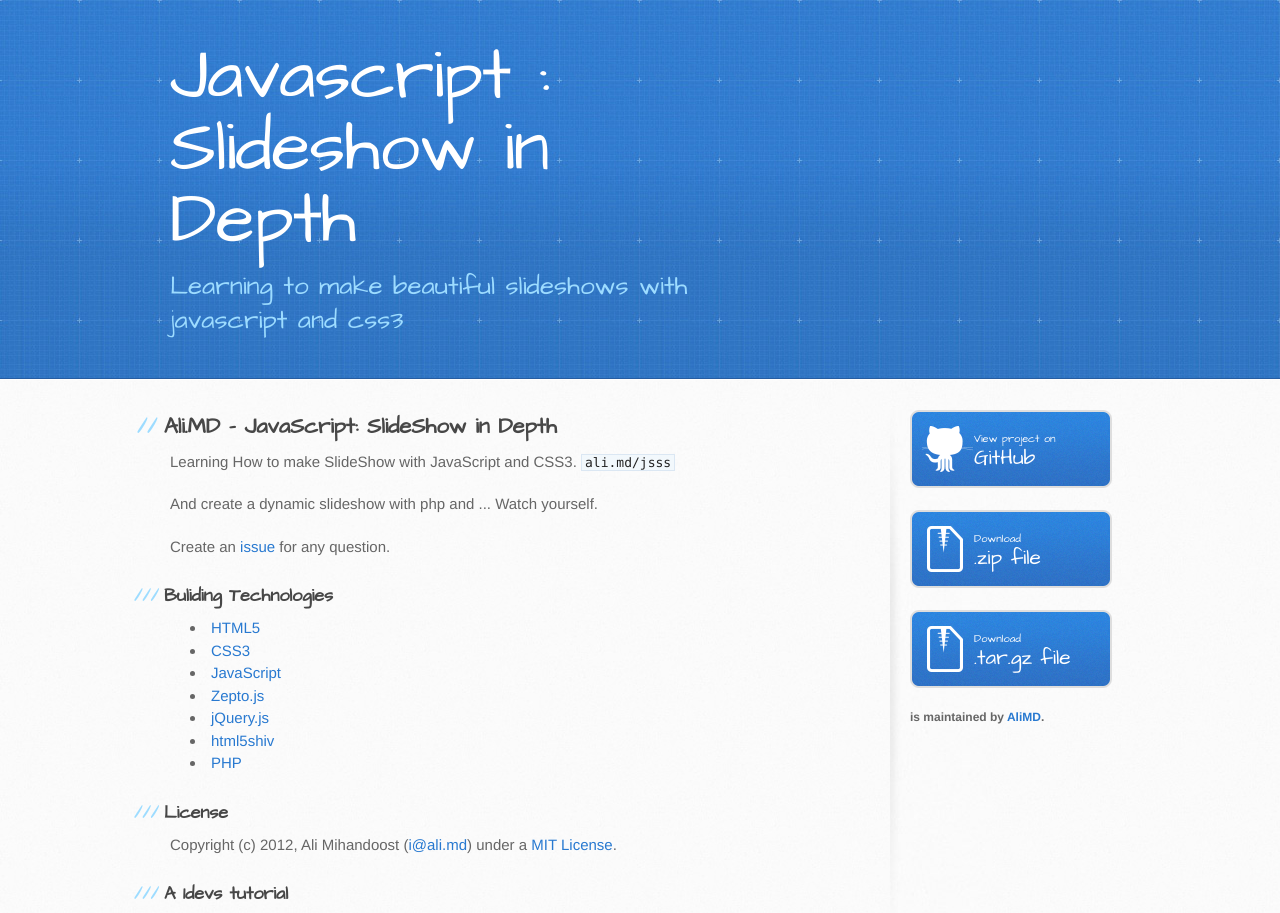
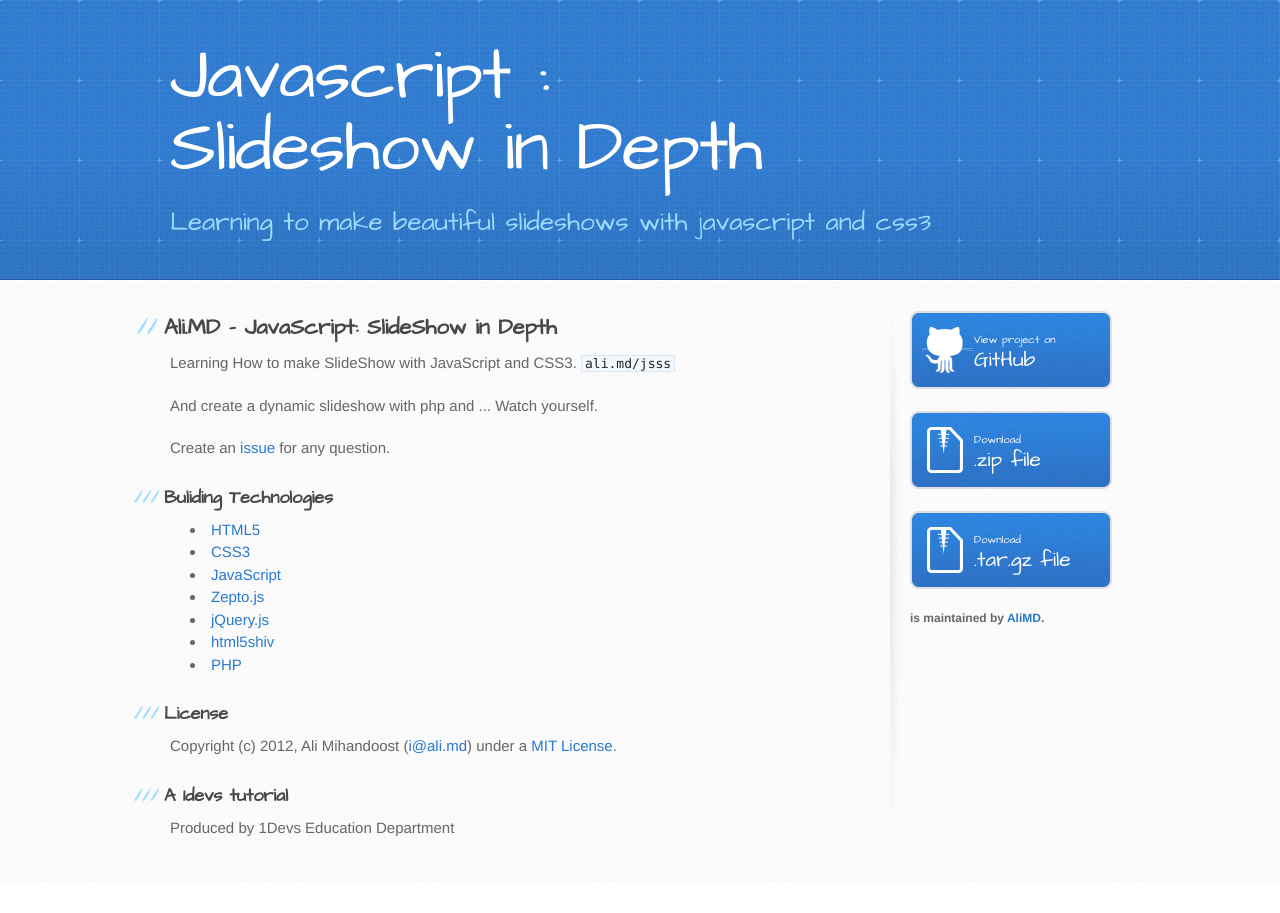
Before and after one commit to AliMD/JavaScript-SlideShow-in-Depth, a PHP site: page / in a window 1280 px wide. Shown: the top 913 px of the page. After the commit the page ends 837 px from the top, so only its background shows below. Run offline with PHP 8.4, Linux system fonts and the light colour scheme.

Commit message:
change header

```diff
--- a/index.html
+++ b/index.html
@@ -19,7 +19,7 @@
   <body>
     <header>
       <div class="inner">
-        <h1>Javascript : Slideshow in Depth</h1>
+        <h1>Javascript : <br />Slideshow in Depth</h1>
         <h2>Learning to make beautiful slideshows with javascript and css3</h2>
       </div>
     </header>
--- a/stylesheets/stylesheet.css
+++ b/stylesheets/stylesheet.css
@@ -76,8 +76,8 @@ header h1 {
   font-size: 72px;
   color: #fff;
   line-height: 1;
-  margin-bottom: 0.2em;
-  width: 540px;
+  margin-bottom: 0.3em;
+  /* width: 540px; */
 }
 
 header h2 {
@@ -85,7 +85,7 @@ header h2 {
   color: #9ddcff;
   font-weight: normal;
   line-height: 1.3;
-  width: 540px;
+  /* width: 540px; */
   letter-spacing: 0;
 }
 
```
